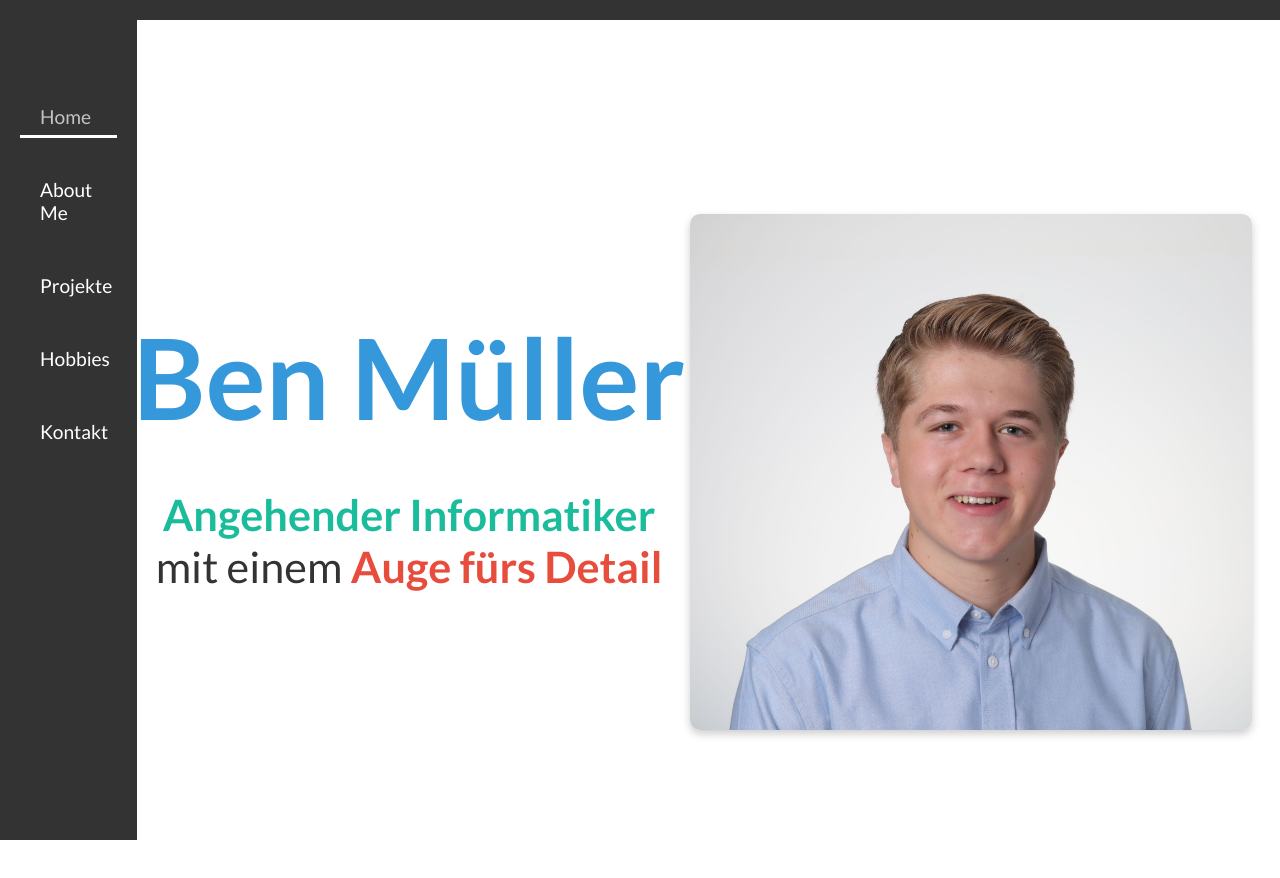
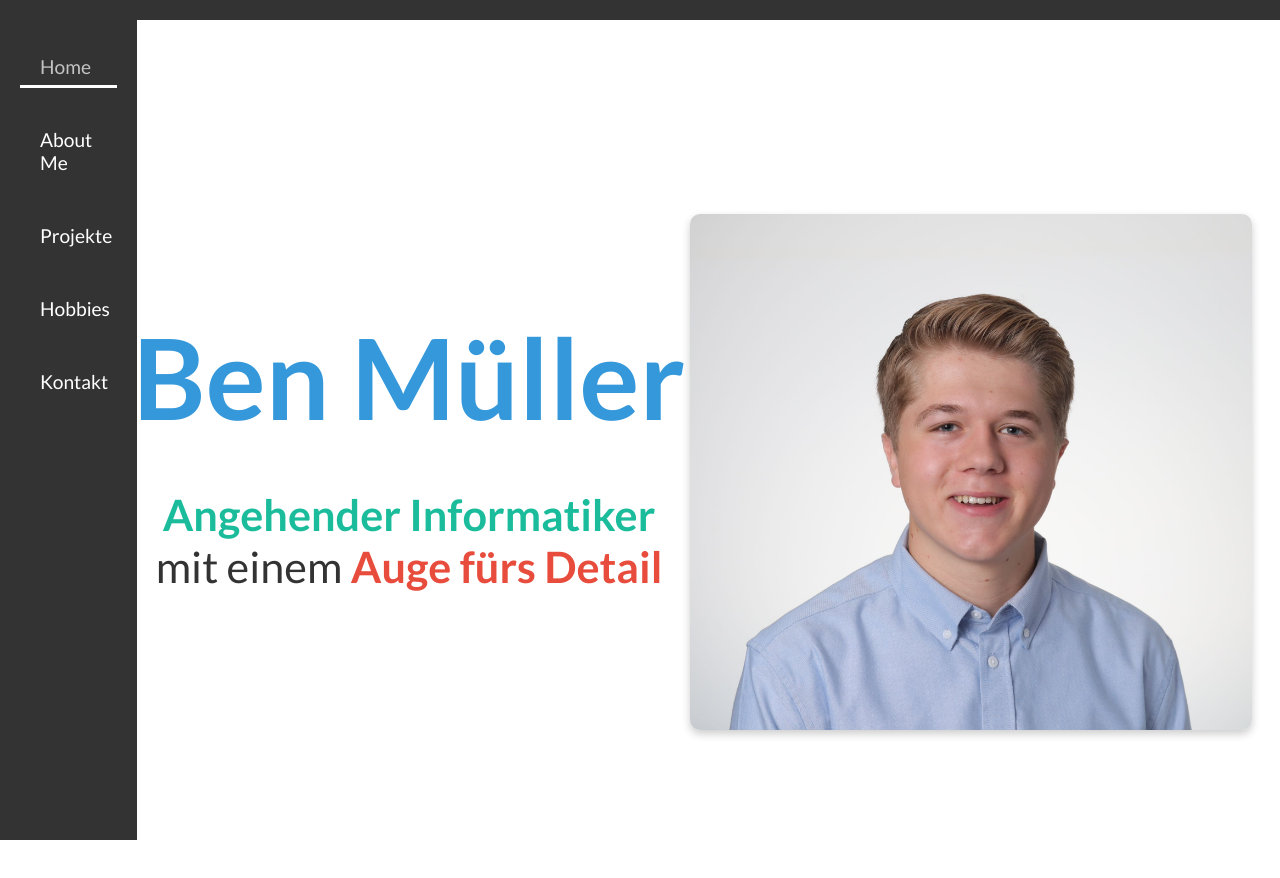
Before and after one commit to bien187/ILA3-0110, a React (Create React App) app: page /home in a window 1280 px wide. Built offline with nearby package versions, Linux system fonts and the light colour scheme.

Commit message:
Add files via upload

```diff
--- a/src/components/Styles/Navbar.css
+++ b/src/components/Styles/Navbar.css
@@ -23,7 +23,7 @@
 .nav-links {
   display: flex;
   flex-direction: column;
-  margin-top: 60px;
+  margin-top: 10px;
 }
 
 .nav-item {
@@ -125,7 +125,7 @@
 }
 
 /* Feinabstimmung für sehr kleine Bildschirme */
-@media (max-width: 480px) {
+@media (max-width: 450px) and (orientation: portrait) {
   .nav-item {
     font-size: 90%;
     padding: 8px 10px;
@@ -133,6 +133,7 @@
 
   .navbar {
     padding: 0.5% 0;
+    height: 60px;
   }
 
   .main-content {
```
